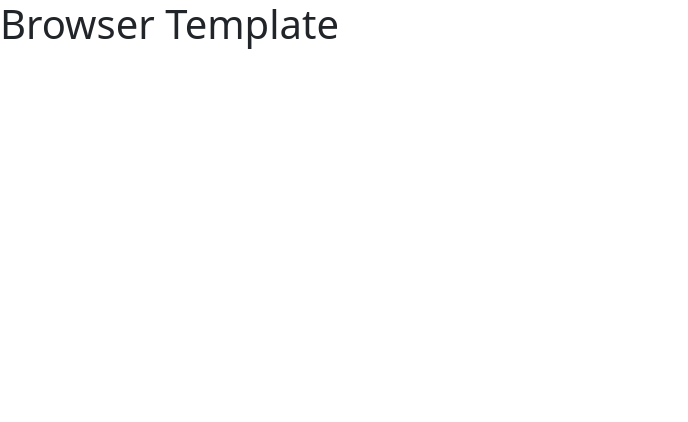
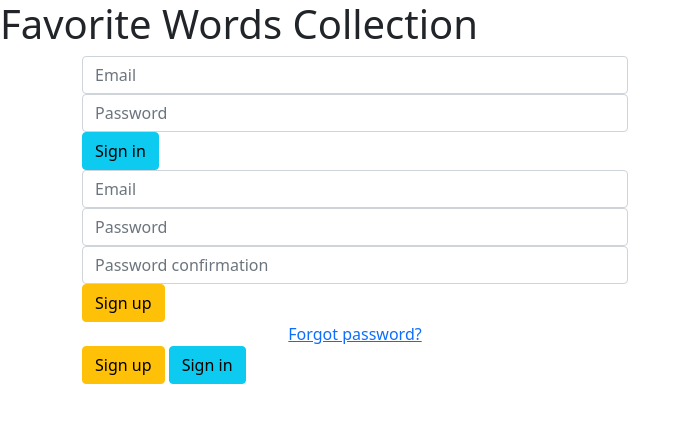
Before and after one commit to rosydiazl/Favorite-Words-Collection-FE, a website built with webpack: page index.html in a window 1280 px wide. Shown: the whole page, without its empty margins (0-688 px from the left). Built offline with nearby package versions, Linux system fonts and the light colour scheme.

Commit message:
Add sign-in and out forms to my HTML.

```diff
--- a/index.html
+++ b/index.html
@@ -1,7 +1,7 @@
 <!DOCTYPE html>
 <html>
     <head>
-      <title>Example</title>
+      <title>Rosy's Application</title>
       <meta name="viewport" content="width=device-width, initial-scale=1">
 
       <!-- Do not add `link` tags-->
@@ -12,6 +12,43 @@
       <script src="public/application.js" type="text/javascript" charset="utf-8" defer></script>
     </head>
     <body>
-      <h1>Browser Template</h1>
+      <h1>Favorite Words Collection</h1>
+      <section>
+        <div class="container">
+          <div class="row">
+            <div class="col-sm-offset-3 col-sm-6">
+              <div class="tile">
+                <div class="login show">
+                  <form id="sign-in">
+                    <div class="form-group">
+                      <input name="credentials[email]" type="email" class="form-control" placeholder="Email" required>
+                    </div>
+                    <div class="form-group">
+                      <input name="credentials[password]" type="password" class="form-control" placeholder="Password" required>
+                    </div>                    <button type="submit" class="btn btn-info btn-block">Sign in</button>
+                  </form>
+                </div><!-- login -->
+                <div class="signup">
+                  <form id="sign-up">
+                    <div class="form-group">
+                    </div><!-- group -->
+                    <div class="form-group">
+                      <input name="credentials[email]" type="email" class="form-control" placeholder="Email" required>
+                    </div><!-- group -->
+                    <div class="form-group">
+                      <input name="credentials[password]" type="password" class="form-control" placeholder="Password" required>
+                      <input name="credentials[password_confirmation]" type="password" class="form-control" placeholder="Password confirmation" required>
+                    </div><!-- group -->
+                    <button type="submit" class="btn btn-warning btn-block signup-btn"><span>Sign up</span></button>
+                    <div class="text-center"><a href="#">Forgot password?</a></div>
+                  </form>
+                </div>
+                <span class="btn btn-warning btn-signup">Sign up</span>
+                <span class="btn btn-info btn-login hidden">Sign in</span>
+              </div><!-- tile -->
+            </div><!-- col-6 -->
+          </div><!-- row -->
+        </div><!-- container -->
+      </section>
     </body>
 </html>
```
